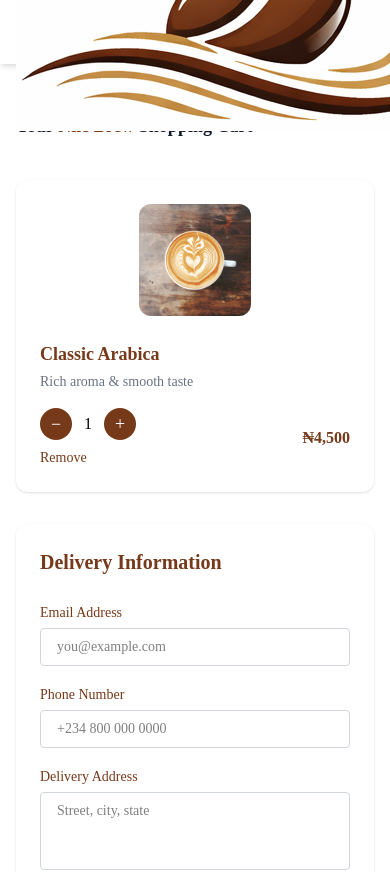
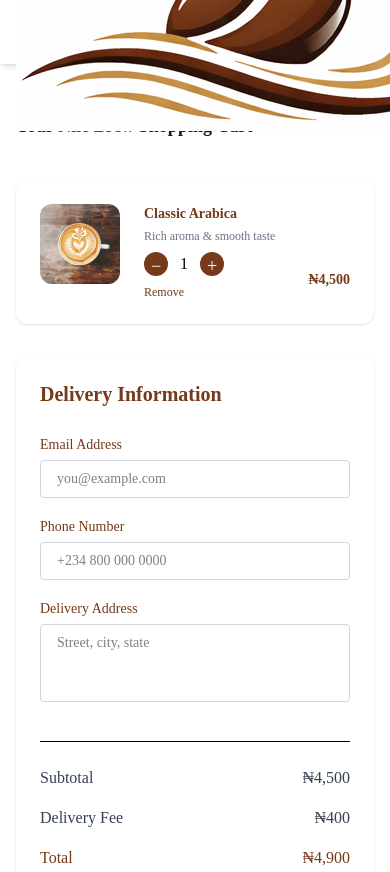
Before and after one commit to alimuhammeddev/nilebrew, a Next.js app: page /cart in a window 390 px wide. Shown: the top 872 px of the page. Built offline with nearby package versions, Linux system fonts and the light colour scheme; no server answers; a web font is replaced by a local one.

Commit message:
worked on cart section small screen

```diff
--- a/components/cartpage.tsx
+++ b/components/cartpage.tsx
@@ -10,8 +10,8 @@ export default function CartPage() {
       <div className="grid grid-cols-1 lg:grid-cols-3 gap-8">
         {/* Cart Items */}
         <div className="lg:col-span-2 space-y-6">
-          <div className="flex flex-col sm:flex-row items-center gap-6 bg-white rounded-xl shadow-sm p-6">
-            <div className="w-28 h-28 bg-gray-100 rounded-xl relative overflow-hidden">
+          <div className="flex flex-row lg:items-center gap-6 bg-white rounded-xl shadow-sm p-6">
+            <div className="w-20 h-20 sm:w-28 sm:h-28 bg-gray-100 rounded-xl relative overflow-hidden">
               <Image
                 src="/coffee1.jpg"
                 alt=""
@@ -21,30 +21,30 @@ export default function CartPage() {
             </div>
 
             <div className="flex-1 w-full">
-              <h3 className="text-lg font-semibold text-[#763919]">
+              <h3 className="lg:text-lg text-sm font-semibold text-[#763919]">
                 Classic Arabica
               </h3>
-              <p className="text-gray-500 text-sm mt-1">
+              <p className="text-gray-500 lg:text-sm text-xs mt-1">
                 Rich aroma & smooth taste
               </p>
 
               <div className="flex items-center justify-between mt-4">
                 <div>
-                  <div className="flex items-center gap-3">
-                    <button className="w-8 h-8 rounded-full bg-[#763919] hover:bg-[#5c2b12] text-lg text-[#ffffff]">
+                  <div className="flex items-center gap-3 lg:mt-0 -mt-2">
+                    <button className="lg:w-8 lg:h-8 w-6 h-6 rounded-full bg-[#763919] hover:bg-[#5c2b12] text-lg text-[#ffffff]">
                       −
                     </button>
                     <span className="font-medium">1</span>
-                    <button className="w-8 h-8 rounded-full bg-[#763919] hover:bg-[#5c2b12] text-lg text-[#ffffff]">
+                    <button className="lg:w-8 lg:h-8 w-6 h-6 rounded-full bg-[#763919] hover:bg-[#5c2b12] text-lg text-[#ffffff]">
                       +
                     </button>
                   </div>
                   <div>
-                    <p className="text-[#763919] font-medium text-sm mt-2 cursor-pointer">Remove</p>
+                    <p className="text-[#763919] font-medium lg:text-sm text-xs mt-2 cursor-pointer">Remove</p>
                   </div>
                 </div>
 
-                <p className="font-semibold text-[#763919]">₦4,500</p>
+                <p className="font-semibold text-[#763919] lg:text-base text-sm">₦4,500</p>
               </div>
             </div>
           </div>
```
